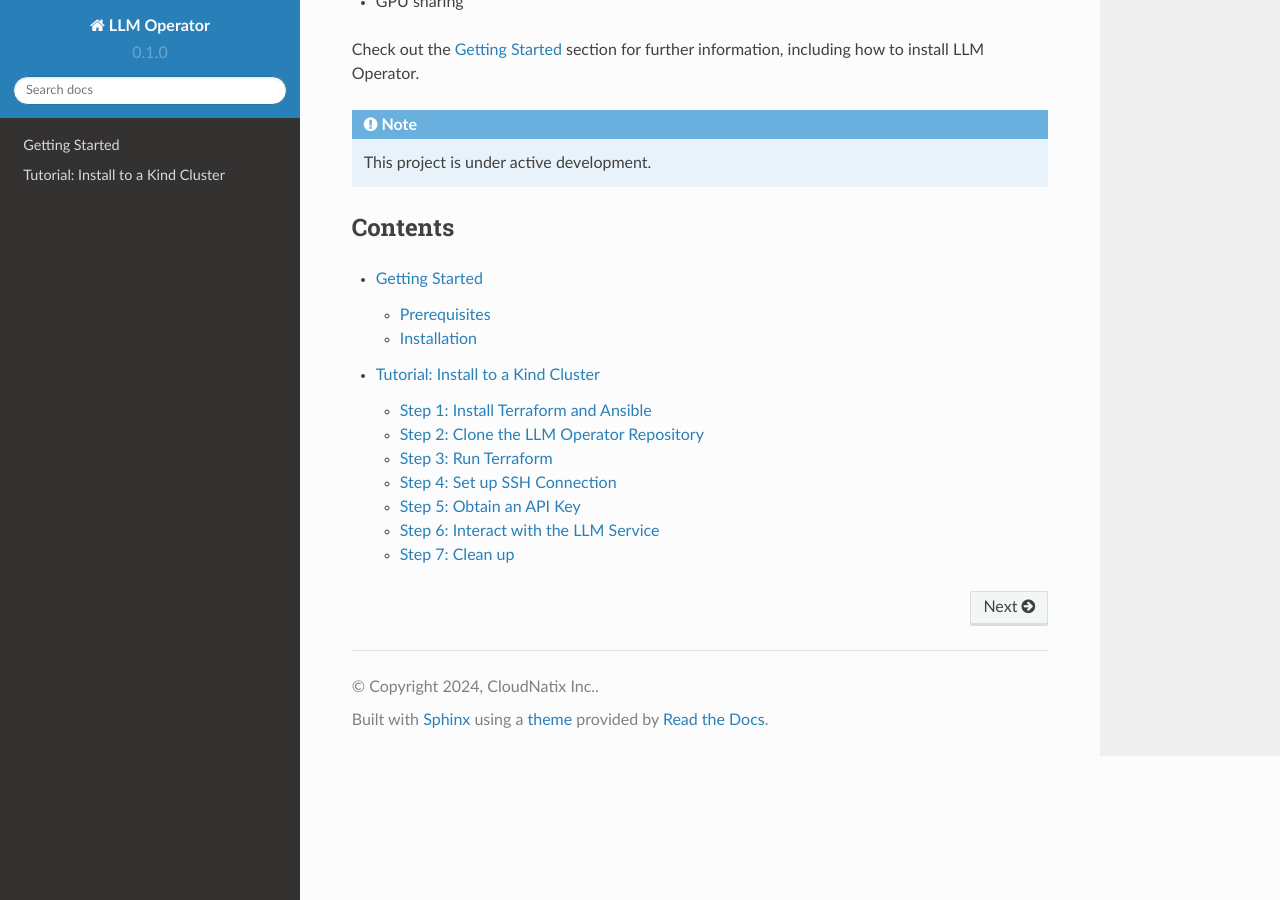
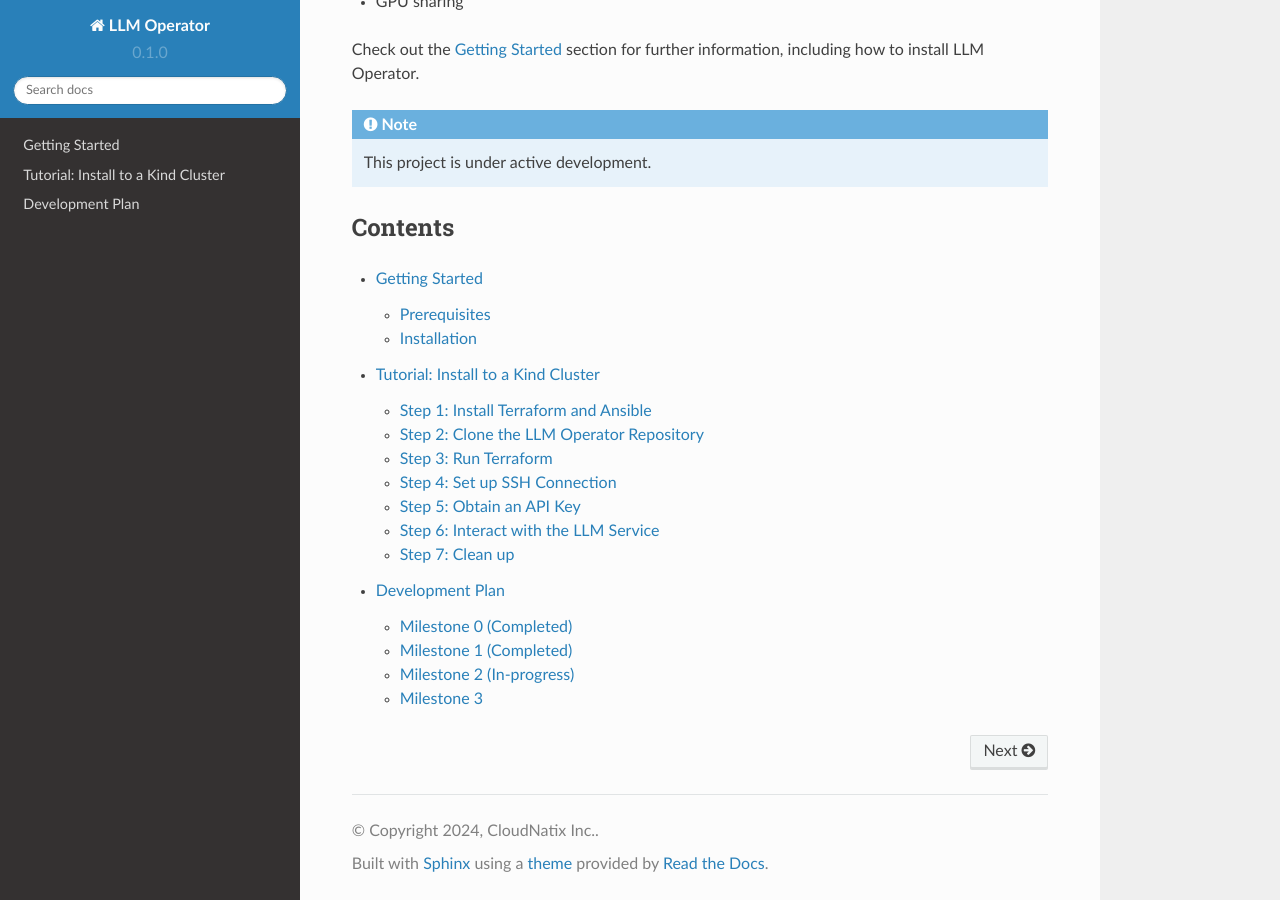
Before and after one commit to llm-operator/docs, a Sphinx documentation site: the page built from docs/source/index.rst, in a window 1280 px wide and 900 px high, scrolled down 554 px. Built offline with Sphinx 7.4.7 and the Read the Docs theme 2.0.0, drawn with Linux system fonts in a browser that asks for light colours; part of the change alters nothing that is shown.

Commit message:
Add a development plan (#15)

```diff
--- /dev/null
+++ b/docs/source/development_plan.rst
@@ -0,0 +1,41 @@
+Development Plan
+================
+
+Milestone 0 (Completed)
+-----------------------
+- [X] OpenAI compatible API
+- [X] ``google-gemma-2b-it`` support
+
+Milestone 1 (Completed)
+-----------------------
+
+- [X] API authorizaiton with Dex
+- [X] API key management
+- [X] Quota mangement for fine-tuning jobs
+- [X] Inference autoscaling with GPU utilization
+- [X] ``Mistral-7B-Instruct`` support
+
+Milestone 2 (In-progress)
+-------------------------
+
+- [ ] Dynamic model loading & offloading in inference
+- [ ] Orginization management
+- [ ] Jupyter Notebook workspace creation
+- [ ] MLflow integration
+- [ ] Events and metrics for fine-tuning jobs
+- [ ] LLaMA support
+- [ ] Installation doc for Keda and Kuque
+- [ ] Monitoring & alerting
+
+
+Milestone 3
+-----------
+
+- [ ] Inference optimization (e.g., vLLM)
+- [ ] GPU showback
+- [ ] Multi-GPU fine-tuning jobs
+- [ ] Frontend
+- [ ] Multi-k8s-cluster deployment
+- [ ] VectorDB installation
+- [ ] Postgres installation with high availabiilty
+- [ ] Object store other than MinIO
--- a/docs/source/index.rst
+++ b/docs/source/index.rst
@@ -42,3 +42,4 @@ Contents
 
    getting_started
    tutorial
+   development_plan
```
